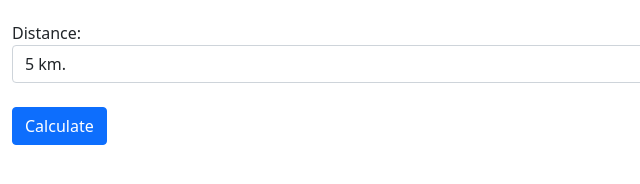
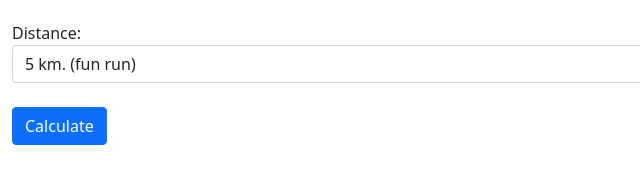
Before and after one commit to yinyang111/ex5a, a plain HTML site: page index.html in a window 1280 px wide. Shown: the part 308-492 px from the top of the page, 0-640 px from the left. Drawn offline with nearby package versions, Linux system fonts and the light colour scheme.

Commit message:
Update index.html by adding more description

```diff
--- a/index.html
+++ b/index.html
@@ -21,10 +21,10 @@
 		  <div class="form-group">
 			<label for="tem">Distance:</label>
 			<select class="form-select" aria-label="Default select example" id="dist">
-			  <option value="5">5 km.</option>
-			  <option value="10">10 km.</option>
-			  <option value="21">21 km.</option>
-			  <option value="42">42 km.</option>
+			  <option value="5">5 km. (fun run)</option>
+			  <option value="10">10 km. (mini marathon)</option>
+			  <option value="21">21 km. (half marathon)</option>
+			  <option value="42">42 km. (full marathon)</option>
 			</select>
 		  </div>
 		  <br><button type="button" class="btn btn-primary">Calculate</button>
```
